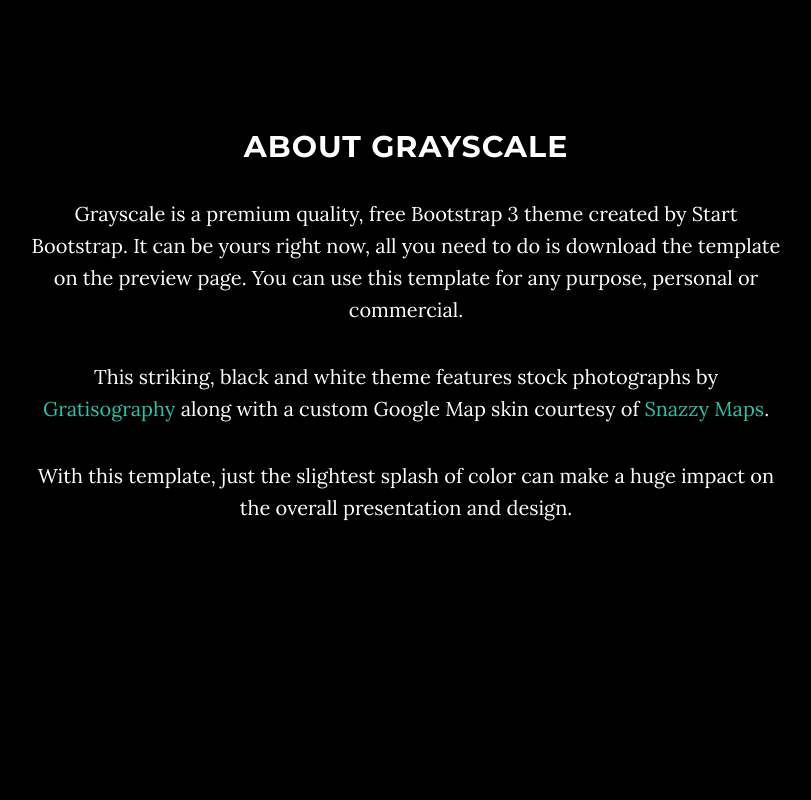
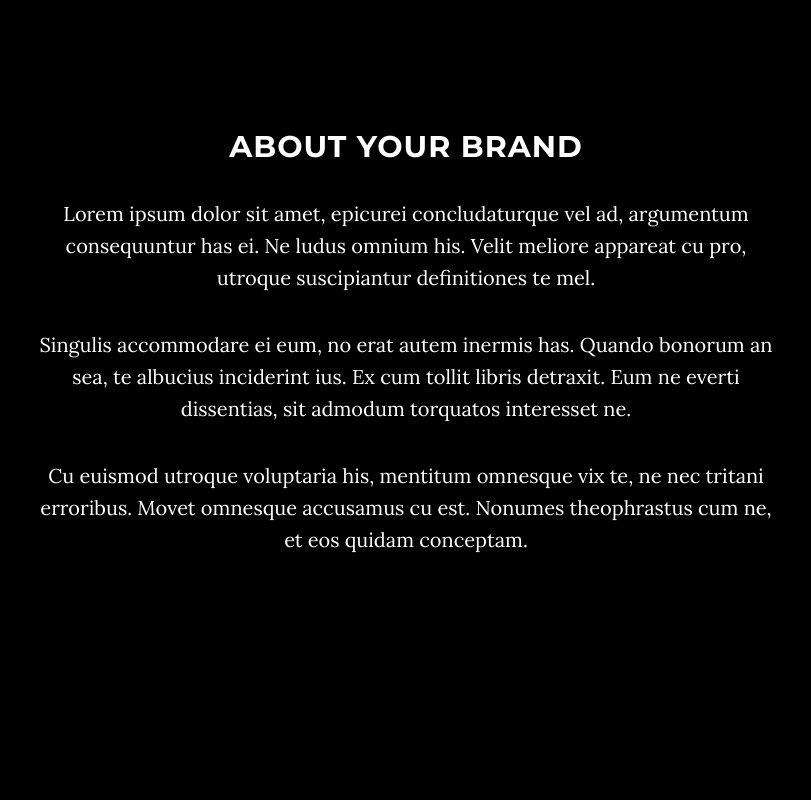
Before and after one commit to marceux/template-grayscale, a website: page index.html in a window 1280 px wide. Shown: the part 920-1720 px from the top of the page, without its empty margins (234-1045 px from the left). Drawn offline with nearby package versions, Linux system fonts and the light colour scheme; some packages are replaced by stand-ins of ours; files that its build step writes are made by us from their sources.

Commit message:
Moved Resources to Footer and Cleaned-Up About Section

```diff
--- a/index.html
+++ b/index.html
@@ -77,10 +77,11 @@
     <section id="about" class="container content-section text-center">
         <div class="row">
             <div class="col-lg-8 col-lg-offset-2">
-                <h2>About Grayscale</h2>
-                <p>Grayscale is a premium quality, free Bootstrap 3 theme created by Start Bootstrap. It can be yours right now, all you need to do is download the template on the preview page. You can use this template for any purpose, personal or commercial.</p>
-                <p>This striking, black and white theme features stock photographs by <a href="http://gratisography.com/">Gratisography</a> along with a custom Google Map skin courtesy of <a href="http://snazzymaps.com/">Snazzy Maps</a>.</p>
-                <p>With this template, just the slightest splash of color can make a huge impact on the overall presentation and design.</p>
+                <h2>About Your Brand</h2>
+                <!-- Kept paragraph text at around 2 sentences each -->
+                <p>Lorem ipsum dolor sit amet, epicurei concludaturque vel ad, argumentum consequuntur has ei. Ne ludus omnium his. Velit meliore appareat cu pro, utroque suscipiantur definitiones te mel.</p>
+                <p>Singulis accommodare ei eum, no erat autem inermis has. Quando bonorum an sea, te albucius inciderint ius. Ex cum tollit libris detraxit. Eum ne everti dissentias, sit admodum torquatos interesset ne.</p>
+                <p>Cu euismod utroque voluptaria his, mentitum omnesque vix te, ne nec tritani erroribus. Movet omnesque accusamus cu est. Nonumes theophrastus cum ne, et eos quidam conceptam.</p>
             </div>
         </div>
     </section>
@@ -119,6 +120,11 @@
 
     <footer class="page-footer">
         <p class="colophon">Design by Marceux | Custom Build of <a href="http://startbootstrap.com/grayscale">Grayscale</a></p>
+        <p class="credits">Resources</p>
+        <ul>
+            <li><a href="http://snazzymaps.com/">Snazzy Maps</a></li>
+            <li><a href="http://gratisography.com/">Gratisography</a></li>
+        </ul>
     </footer>
 
     <!-- Core JavaScript Files -->
```
